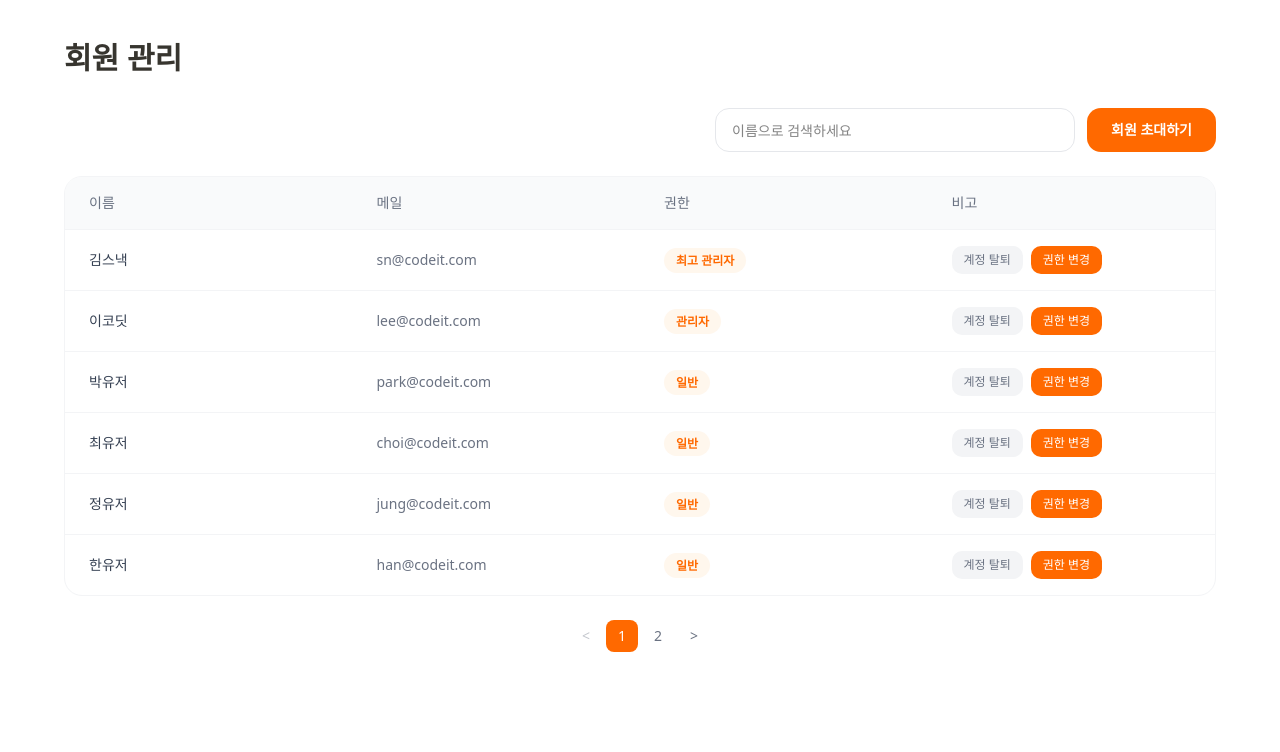
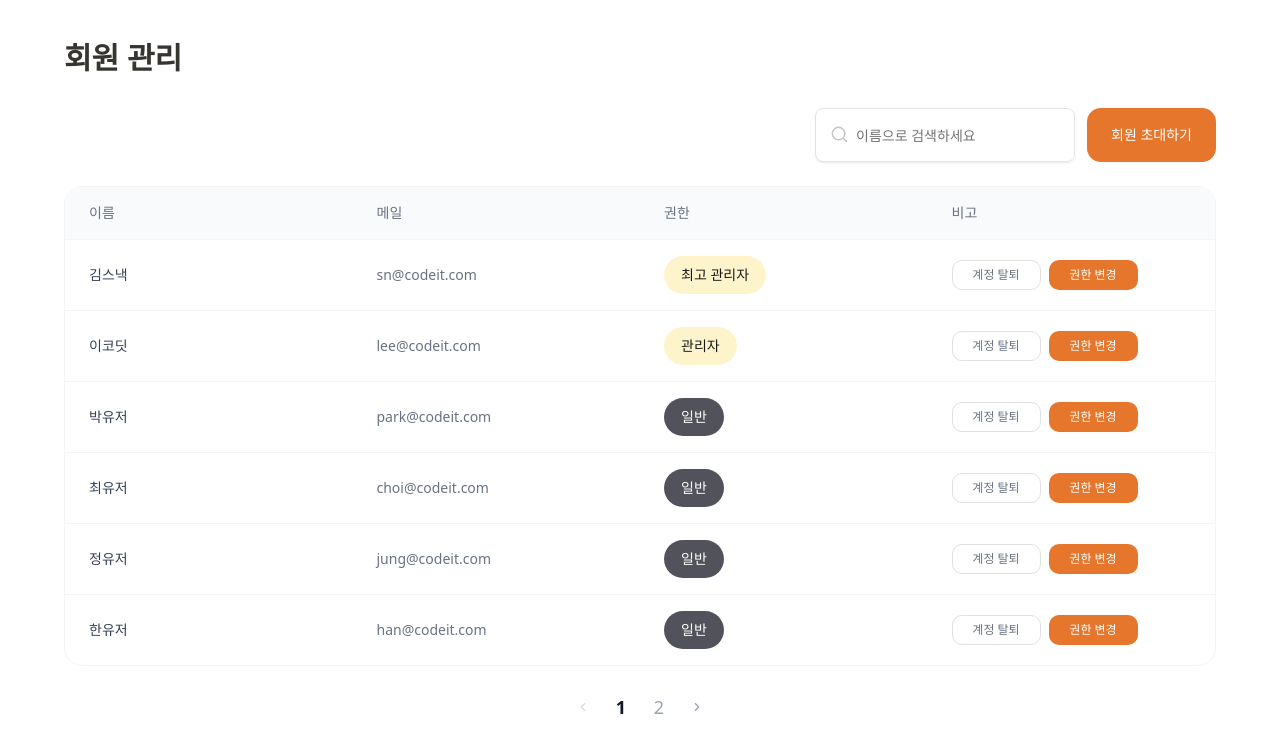
Before and after one commit to Codeit-Snack/frontend, a Next.js app: page /members in a window 1280 px wide. Shown: the top 752 px of the page. Built offline with nearby package versions, Linux system fonts and the light colour scheme.

Commit message:
공통 컴포넌트 적용

```diff
--- a/src/app/members/_components/members-header.tsx
+++ b/src/app/members/_components/members-header.tsx
@@ -1,4 +1,7 @@
 "use client";
+
+import { Input } from "@/components/ui/input";
+import { Button } from "@/components/ui/button";
 
 interface MembersHeaderProps {
   keyword: string;
@@ -15,19 +18,22 @@ export function MembersHeader({
     <header>
       <h1 className="text-3xl font-bold text-[#37352f]">회원 관리</h1>
       <div className="mt-8 flex flex-col gap-3 md:flex-row md:items-center md:justify-end">
-        <input
-          className="h-11 w-full rounded-xl border border-gray-200 px-4 text-sm outline-none transition focus:border-orange-400 md:max-w-[360px]"
+        <Input
+          variant="search"
+          inputSize="sm"
           value={keyword}
           onChange={(event) => onChangeKeyword(event.target.value)}
           placeholder="이름으로 검색하세요"
+          className="w-full md:w-auto md:min-w-[260px]"
         />
-        <button
+        <Button
           type="button"
           onClick={onInvite}
-          className="h-11 rounded-xl bg-orange-500 px-6 text-sm font-semibold text-white transition hover:bg-orange-600"
+          variant="solid"
+          className="h-[54px] w-full md:w-auto px-6 rounded-xl"
         >
           회원 초대하기
-        </button>
+        </Button>
       </div>
     </header>
   );
--- a/src/app/members/_components/members-pagination.tsx
+++ b/src/app/members/_components/members-pagination.tsx
@@ -1,4 +1,6 @@
 "use client";
+
+import Pagination from "@/components/ui/pagination";
 
 interface MembersPaginationProps {
   page: number;
@@ -6,69 +8,21 @@ interface MembersPaginationProps {
   onChangePage: (nextPage: number) => void;
 }
 
-function makePageNumbers(page: number, totalPages: number) {
-  if (totalPages <= 5) {
-    return Array.from({ length: totalPages }, (_, index) => index + 1);
-  }
-
-  if (page <= 3) {
-    return [1, 2, 3, 4, 5];
-  }
-
-  if (page >= totalPages - 2) {
-    return [
-      totalPages - 4,
-      totalPages - 3,
-      totalPages - 2,
-      totalPages - 1,
-      totalPages,
-    ];
-  }
-
-  return [page - 2, page - 1, page, page + 1, page + 2];
-}
-
 export function MembersPagination({
   page,
   totalPages,
   onChangePage,
 }: MembersPaginationProps) {
-  const pageNumbers = makePageNumbers(page, totalPages);
-  const canGoPrev = page > 1;
-  const canGoNext = page < totalPages;
+  if (totalPages <= 0) return null;
 
   return (
-    <nav className="mt-6 flex items-center justify-center gap-1" aria-label="회원 목록 페이지 이동">
-      <button
-        type="button"
-        onClick={() => canGoPrev && onChangePage(page - 1)}
-        disabled={!canGoPrev}
-        className="h-8 w-8 rounded-md text-sm text-gray-500 transition hover:bg-gray-100 disabled:cursor-not-allowed disabled:opacity-40"
-      >
-        {"<"}
-      </button>
-      {pageNumbers.map((value) => (
-        <button
-          key={value}
-          type="button"
-          onClick={() => onChangePage(value)}
-          className={`h-8 min-w-8 rounded-md px-2 text-sm transition ${
-            value === page
-              ? "bg-orange-500 text-white"
-              : "text-gray-500 hover:bg-gray-100"
-          }`}
-        >
-          {value}
-        </button>
-      ))}
-      <button
-        type="button"
-        onClick={() => canGoNext && onChangePage(page + 1)}
-        disabled={!canGoNext}
-        className="h-8 w-8 rounded-md text-sm text-gray-500 transition hover:bg-gray-100 disabled:cursor-not-allowed disabled:opacity-40"
-      >
-        {">"}
-      </button>
-    </nav>
+    <div className="mt-6 flex justify-center">
+      <Pagination
+        currentPage={page}
+        totalPages={totalPages}
+        onPageChange={onChangePage}
+        size="sm"
+      />
+    </div>
   );
 }
--- a/src/app/members/_components/members-table.tsx
+++ b/src/app/members/_components/members-table.tsx
@@ -1,4 +1,6 @@
 import type { Member } from "../_lib/types";
+import { Chip } from "@/components/ui/chip";
+import { Button } from "@/components/ui/button";
 
 interface MembersTableProps {
   members: Member[];
@@ -50,26 +52,33 @@ export function MembersTable({
                 <td className="px-6 py-4 text-gray-700">{member.name}</td>
                 <td className="px-6 py-4 text-gray-500">{member.email}</td>
                 <td className="px-6 py-4">
-                  <span className="rounded-full bg-orange-50 px-3 py-1 text-xs font-semibold text-orange-500">
+                  <Chip
+                    variant="user"
+                    selected={member.role === "super_admin" || member.role === "admin"}
+                  >
                     {roleLabel(member.role)}
-                  </span>
+                  </Chip>
                 </td>
                 <td className="px-6 py-4">
                   <div className="flex gap-2">
-                    <button
+                    <Button
                       type="button"
                       onClick={() => onDeactivate(member.id)}
-                      className="rounded-lg bg-gray-100 px-3 py-1.5 text-xs text-gray-500 transition hover:bg-gray-200"
+                      variant="etc"
+                      size="etc-sm"
+                      className="rounded-lg font-normal"
                     >
                       계정 탈퇴
-                    </button>
-                    <button
+                    </Button>
+                    <Button
                       type="button"
                       onClick={() => onChangeRole(member.id)}
-                      className="rounded-lg bg-orange-500 px-3 py-1.5 text-xs text-white transition hover:bg-orange-600"
+                      variant="solid"
+                      size="etc-sm"
+                      className="rounded-lg font-normal"
                     >
                       권한 변경
-                    </button>
+                    </Button>
                   </div>
                 </td>
               </tr>
```
Also changed, not shown: tsc_output.txt (added).
